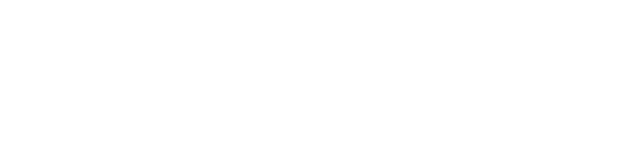
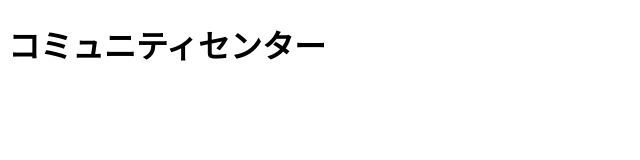
Before and after one commit to yuu1208/yuu1208.github.io, a plain HTML site: page index.html in a window 1280 px wide. Shown: the whole page, without its empty margins (0-640 px from the left). Drawn offline with Linux system fonts and the light colour scheme.

Commit message:
ファイル作った

```diff
--- a/index.html
+++ b/index.html
@@ -7,6 +7,6 @@
     <title>Community Center</title>
 </head>
 <body>
-
+    <h1>コミュニティセンター</h1>
 </body>
 </html>
```
